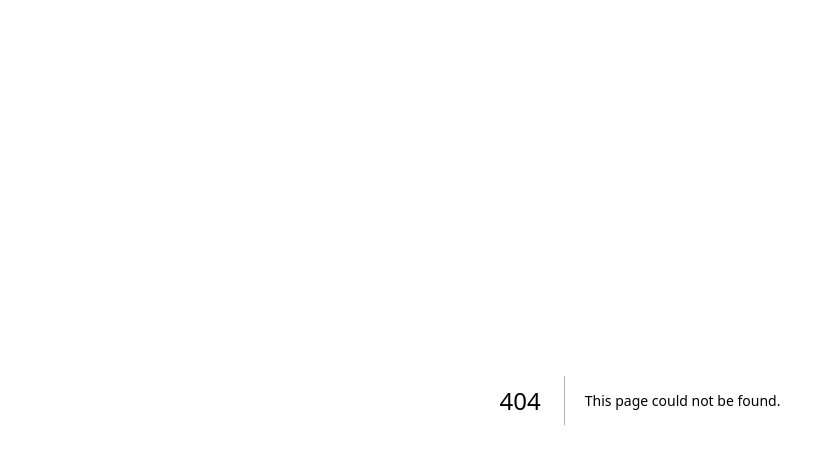
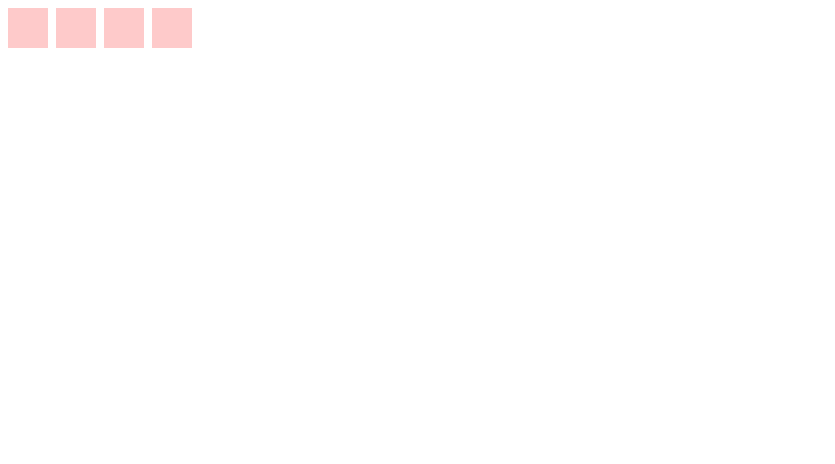
Before and after one commit to mushroomgead/poc-everything-next14, a Next.js app: page /otp in a window 1280 px wide. Before the commit this address had no page. Shown: the top 464 px of the page, without its empty margins (0-835 px from the left). Built offline with nearby package versions, Linux system fonts and the light colour scheme.

Commit message:
[POC] button OTP

```diff
--- /dev/null
+++ b/app/otp/page.tsx
@@ -0,0 +1,88 @@
+"use client";
+import React, { ChangeEvent, useRef } from "react";
+
+export default function OTP() {
+  const ref1 = useRef<any>(null);
+  const ref2 = useRef<any>(null);
+  const ref3 = useRef<any>(null);
+  const ref4 = useRef<any>(null);
+
+  const handleOnFocus = (e: any) => {
+    e.target.select();
+  };
+
+  return (
+    <div className="mt-2">
+      <div className="flex flex-row">
+        <input
+          ref={ref1}
+          type="text"
+          maxLength={1}
+          className="bg-red-200 h-10 w-10 ml-2 text-center"
+          onKeyUp={(event) => {
+            console.log(`event key : ${event.key}`);
+            if (event.key === "Backspace") {
+              // nothing
+            } else {
+              if (ref2.current) {
+                ref2.current.focus();
+              }
+            }
+          }}
+          onFocus={handleOnFocus}
+        />
+        <input
+          ref={ref2}
+          type="text"
+          maxLength={1}
+          className="bg-red-200 h-10 w-10 ml-2 text-center"
+          onKeyUp={(event) => {
+            if (event.key === "Backspace") {
+              if (ref1.current) {
+                ref1.current.focus();
+              }
+            } else {
+              if (ref3.current) {
+                ref3.current.focus();
+              }
+            }
+          }}
+          onFocus={handleOnFocus}
+        />
+        <input
+          ref={ref3}
+          type="text"
+          maxLength={1}
+          className="bg-red-200 h-10 w-10 ml-2 text-center"
+          onKeyUp={(event) => {
+            if (event.key === "Backspace") {
+              if (ref2.current) {
+                ref2.current.focus();
+              }
+            } else {
+              if (ref4.current) {
+                ref4.current.focus();
+              }
+            }
+          }}
+          onFocus={handleOnFocus}
+        />
+        <input
+          ref={ref4}
+          type="text"
+          maxLength={1}
+          className="bg-red-200 h-10 w-10 ml-2 text-center"
+          onKeyUp={(event) => {
+            if (event.key === "Backspace") {
+              if (ref3.current) {
+                ref3.current.focus();
+              }
+            } else {
+            }
+          }}
+          onFocus={handleOnFocus}
+        />
+      </div>
+    </div>
+  );
+}
```
